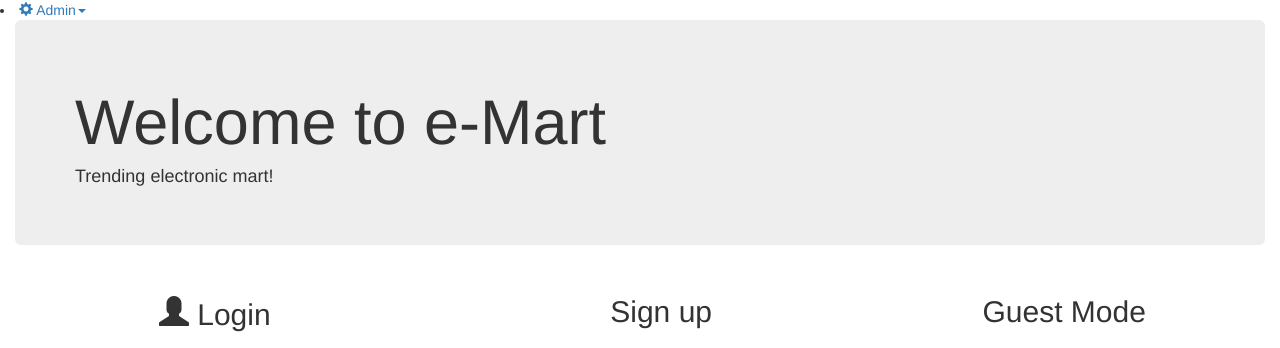
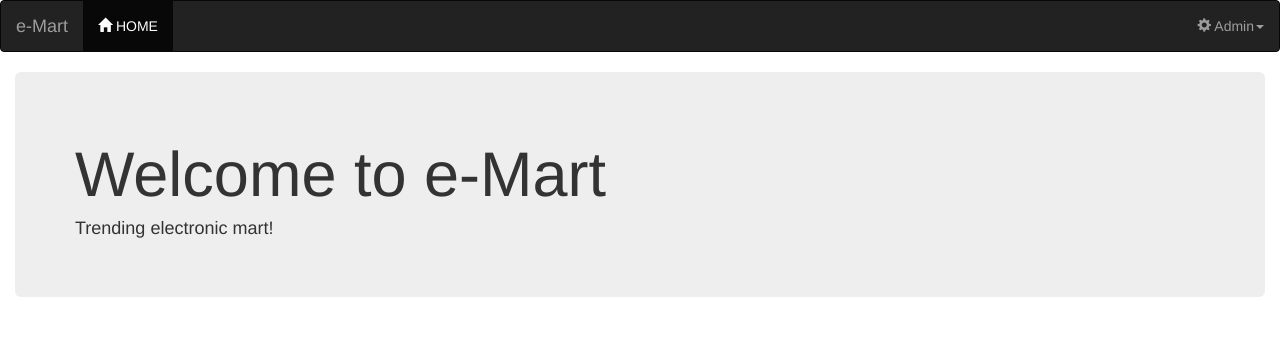
Before and after one commit to achinni/631_Ecomm_Project, a PHP site: page /home.php in a window 1280 px wide. Shown: the top 348 px of the page. Run offline with PHP 8.4, Linux system fonts and the light colour scheme; some libraries are stand-ins or nearby versions.

Commit message:
header un commented

```diff
--- a/home.php
+++ b/home.php
@@ -15,7 +15,7 @@
 <body>
 
 <!-- header -->
-<!-- <nav class='navbar navbar-inverse'>
+<nav class='navbar navbar-inverse'>
   <div class='container-fluid'>
     <div class='navbar-header'>
       <a class='navbar-brand' href='home.php'>e-Mart</a>
```
